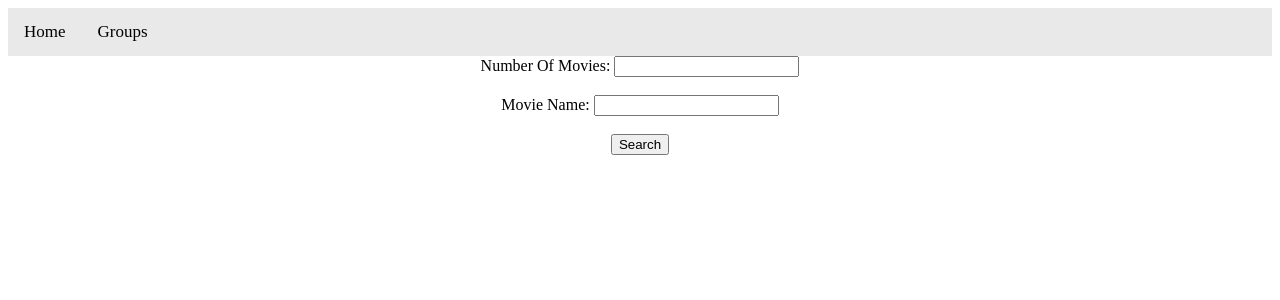
After one commit to isel-leic-ipw/cmdb-ipw-leic2223i-ipw31d-g04, a Node server app: page /home in a window 1280 px wide. The commit adds this page. Shown: the top 300 px of the page. Run offline with Node 20, Linux system fonts and the light colour scheme.

Commit message:
movies and search movies

```diff
--- a/Parte1/cmdb-server.mjs
+++ b/Parte1/cmdb-server.mjs
@@ -39,20 +39,22 @@ app.set('views', path.join(__dirname, 'web', 'site', 'views'));
 
 //SITE
 app.get('/home', webSite.getHome)
-
+app.get("/populars",webSite.searchMovies)
 app.post('/groups/:groupId/delete',webSite.deleteGroup)
 app.post('/groups/:groupId',webSite.updateGroup)
 app.get('/groups/newGroup',webSite.getNewGroup)
+//app.get('/movies/:movieId',webSite.getMovieDeta)
 app.get('/groups/:groupId/uptadeGroup',webSite.getUptadeGroup)
 app.get('/groups/:groupId', webSite.getGroup)
 app.get('/groups',webSite.getGroups)
 app.post('/groups', webSite.createGroup)
 app.get('/site.css', webSite.getCss)
 
+
 // API
 app.get("/api/populars",webApi.searchPopular)
 app.get("/api/populars/:title", webApi.searchByTitle)
-app.post("/api/users",webApi.createNewUser)  // obter todos os grupos
+app.post("/api/users",webApi.createNewUser)  //
 app.get("/api/groups",webApi.getGroups)  // obter todos os grupos
 app.get("/api/groups/:groupId",webApi.getGroupsById) // obter um grupo
 app.delete("/api/groups/:groupId",webApi.deleteGroup) // obter um grupo
--- a/Parte1/data/cmdb-movies-data.mjs
+++ b/Parte1/data/cmdb-movies-data.mjs
@@ -5,16 +5,14 @@ export async function mostPopular(limit){
     const rps = await fetch(`https://imdb-api.com/en/API/Top250Movies/${API_KEY}`)
     const movies = await rps.json()
     const myMovies = movies.items.slice(0,limit)
-    const ids = myMovies.map(m=> m.id)
-    return await getMovieById (ids)
+    return await myMovies
+}
 
-}
-export async function mostPopularByTitle(title, limit){
+export async function mostPopularByTitle(limit,title){
     const rps = await fetch(`https://imdb-api.com/en/API/AdvancedSearch/${API_KEY}?title=${title}&count=${limit}&title_type=feature`)
     const movies = await rps.json()
-    const myMovies = movies.items.slice(0,limit)
-    const ids = myMovies.map(m=> m.id)
-    return await getMovieById (ids)
+    const myMovies = movies.results.slice(0,limit)
+    return await myMovies
 }
 
 async function  getMovieById (ids){
--- a/Parte1/services/cmdb-services.mjs
+++ b/Parte1/services/cmdb-services.mjs
@@ -6,7 +6,6 @@
 import  *as moviesData from '../data/cmdb-movies-data.mjs'
 import errors from '../errors.mjs'
 import {MAX_LIMIT} from "./services-constants.mjs";
-import {createNewUser} from "../data/users-data.mjs";
 
 
 export default function (groupsData, usersData, moviesData) {
@@ -26,27 +25,48 @@ export default function (groupsData, usersData, moviesData) {
         removeMovieFromGroup: removeMovieFromGroup,
         addMovieToGroup: addMovieToGroup,
         createUser:createUser,
-        searchPopular:searchPopular,
-        searchByTitle:searchByTitle
+        searchMovies:searchMovies,
+        searchByTitle:searchByTitle,
+        getMovieById:getMovieById
 
     }
+    async function getMovieById(movieId) {
+        if(!isAString(movieId)){
+            errors.INVALID_PARAMETER(movieId)
+        }
+        const movie = await moviesData.getMovieById(movieId)
+        return movie
+    }
 
-    async function searchPopular(limit) {
+
+    async function searchMovies(limit, title) {
+        limit = Number(limit)
+        if(limit === 0 ) limit = MAX_LIMIT
         if(isNaN(limit)){
             errors.INVALID_PARAMETER(limit)
         }
-        const movies = await moviesData.mostPopular(limit)
-        return movies
+        if(!isAString(title)) {
+            errors.INVALID_PARAMETER(title)
+        }
+        console.log("serv",limit)
+        console.log("serv",title)
+         if (title ){
+             const movies =  await moviesData.mostPopularByTitle(limit,title)
+             console.log(movies)
+            return movies
+        } else return  await moviesData.mostPopular(limit)
     }
 
-    async function searchByTitle(title, limit) {
+    // useless function on the website
+    async function searchByTitle(title, limit=MAX_LIMIT) {
+        limit = Number(limit)
         if(!isAString(title)){
             errors.INVALID_PARAMETER(limit)
         }
         if(isNaN(limit)){
             errors.INVALID_PARAMETER(limit)
         }
-        const movies = await moviesData.mostPopularByTitle(title,limit)
+        const movies = await moviesData.mostPopularByTitle(limit,title)
         return movies
     }
 
--- a/Parte1/services/services-constants.mjs
+++ b/Parte1/services/services-constants.mjs
@@ -1 +1 @@
-export const MAX_LIMIT = 50
+export const MAX_LIMIT = 250
--- a/Parte1/web/site/cmdb-web-site.mjs
+++ b/Parte1/web/site/cmdb-web-site.mjs
@@ -18,16 +18,28 @@ export default function (groupServices) {
         createGroup: handleRequest(createGroup),
         updateGroup: handleRequest(updateGroup),
         deleteGroup: handleRequest(deleteGroup),
+        searchMovies:handleRequest(searchMovies),
         getNewGroup: getNewGroup,
         getUptadeGroup:getUptadeGroup,
     }
 
     async function getHome (req, rsp) {
-        sendFile('index.html', rsp)
+        rsp.render("home", {})
     }
 
     async  function  getCss (req, rsp) {
         sendFile('site.css', rsp)
+    }
+
+    async function getMovieDetails(req, rps){
+        const movieId = req.params.movieId
+        const movie  = await groupServices.getMovieById(movieId)
+        return {name: movie, data : movie}
+    }
+
+    async function searchMovies(req, rps) {
+        const movies = await groupServices.searchMovies(req.query.limit,req.query.title)
+        return  {name:'movies', data : {title: 'Result', movies:movies}}
     }
 
     async  function  getGroup (req, rsp) {
@@ -44,11 +56,10 @@ export default function (groupServices) {
     async function getNewGroup (req,rsp){
         rsp.render('newGroup')
     }
+
     async function getUptadeGroup (req,rsp){
         const group = await groupServices.getGroupsById(HAMMER_TOKEN,req.params.groupId)
-        console.log(group)
         rsp.render("uptadeGroup", {name: group.name, description: group.description, id : req.params.groupId} )
-        console.log("id", req.params.groupId)
     }
 
     async function createGroup(req, rsp) {
@@ -67,6 +78,7 @@ export default function (groupServices) {
         const group = await groupServices.updateGroup(req.token, groupId, req.body)
         rsp.redirect(`/groups/${groupId}`)
     }
+
 
     function handleRequest(handler) {
         // while we dont have authentication in site interface,
--- a/Parte1/web/site/public/site.css
+++ b/Parte1/web/site/public/site.css
@@ -1,10 +1,53 @@
-h1 {
-    background-color: black;
-    font-size: 10px;
+/* Add a black background color to the top navigation bar */
+.topnav {
+    overflow: hidden;
+    background-color: #e9e9e9;
 }
 
-p, h1  {
-    color: red;
-    font-size: 30px;
-    font-style: italic;
+/* Style the links inside the navigation bar */
+.topnav a {
+    float: left;
+    display: block;
+    color: black;
+    text-align: center;
+    padding: 14px 16px;
+    text-decoration: none;
+    font-size: 17px;
 }
+
+/* Change the color of links on hover */
+.topnav a:hover {
+    background-color: #ddd;
+    color: black;
+}
+
+/* Style the "active" element to highlight the current page */
+.topnav a.active {
+    background-color: #2196F3;
+    color: white;
+}
+
+/* Style the search box inside the navigation bar */
+.topnav input[type=text] {
+    float: right;
+    padding: 6px;
+    border: none;
+    margin-top: 8px;
+    margin-right: 16px;
+    font-size: 17px;
+}
+
+/* When the screen is less than 600px wide, stack the links and the search field vertically instead of horizontally */
+@media screen and (max-width: 600px) {
+    .topnav a, .topnav input[type=text] {
+        float: none;
+        display: block;
+        text-align: left;
+        width: 100%;
+        margin: 0;
+        padding: 14px;
+    }
+    .topnav input[type=text] {
+        border: 1px solid #ccc;
+    }
+}
--- a/Parte1/web/site/views/group.hbs
+++ b/Parte1/web/site/views/group.hbs
@@ -1,8 +1,10 @@
 <h2>{{name}}</h2>
 <p>{{description}}</p>
+<h3>
 <form action = "/groups/{{id}}/delete" method = "POST">
-    <input type="submit" value="Delete group">
+    <input type="submit" value="Delete">
 </form>
 <form action = "/groups/{{id}}/uptadeGroup" method = "GET">
-    <input type="submit" value="Uptade group">
+    <input type="submit" value="Uptade">
 </form>
+</h3>
--- a/Parte1/web/site/views/groups.hbs
+++ b/Parte1/web/site/views/groups.hbs
@@ -1,12 +1,12 @@
 <h1>{{title}}</h1>
 Create a <a href="/groups/newGroup"> new group  </a>
-<ul>
+<ul style="list-style: none;">
     {{#each this.groups}}
       <li>
           <h2><a href="/groups/{{id}}"> {{name}} </a></h2>
           <p>{{description}}</p>
           <form action = "/groups/{{id}}/delete" method = "POST">
-              <input type="submit" value="Delete group">
+              <input type="submit" value="Delete">
           </form>
       </li>
     {{/each}}
--- /dev/null
+++ b/Parte1/web/site/views/home.hbs
@@ -0,0 +1,7 @@
+<form action="/populars" method="GET">
+    <label for="limit">Number Of Movies:</label>
+    <input type="number" id="limit" name="limit"><br><br>
+    <label for="title">Movie Name:</label>
+    <input type="text" id="title" name="title"><br><br>
+    <input type="submit" value="Search">
+</form>
--- a/Parte1/web/site/views/layout.hbs
+++ b/Parte1/web/site/views/layout.hbs
@@ -1,10 +1,16 @@
 <!DOCTYPE html>
     <html lang="en">
         <head>
-            <meta charset="utf-8">
+            <link rel="stylesheet" href="../site.css">
+            <div class="topnav">
+                <a href="/home"> Home </a>
+                <a href="/groups"> Groups </a>
+            </div>
             <title>{{title}}</title>
         </head>
         <body>
+        <center>
             {{{body}}}
+        </center>
         </body>
     </html>
--- a/Parte1/web/site/views/newGroup.hbs
+++ b/Parte1/web/site/views/newGroup.hbs
@@ -1,8 +1,8 @@
 <h2>Create a new Group</h2>
 <form action="/groups" method="POST">
-    <p>Task name: <input type="text" name="name"></p>
+    <p>Group name: <input type="text" name="name"></p>
     <p>
-        Task description: <textarea name="description">
+        Group description: <textarea name="description">
     </textarea>
     </p>
     <input type="submit" value="Create group">
--- a/Parte1/web/site/views/uptadeGroup.hbs
+++ b/Parte1/web/site/views/uptadeGroup.hbs
@@ -1,9 +1,9 @@
 <h2>Uptade Group</h2>
 <form action="/groups/{{id}}" method="POST">
-    <p>Task name: <input type="text" name="name" value="{{name}}"></p>
+    <p>Group name: <input type="text" name="name" value="{{name}}"></p>
     <p>
-        Task description: <textarea type="text" name="description" data-lt-tmp-id="lt-581039"  value="{{description}} ">
+        Group description: <textarea type="text" name="description"  value="{{description}} ">
     </textarea>
     </p>
-    <input type="submit" value="Uptade group">
+    <input type="submit" value="Uptade">
 </form>
```
Also changed, not shown: Parte1/web/site/public/index.html (+4 -4 lines), Parte1/web/site/views/movies.hbs (added, +11 -0 lines).
